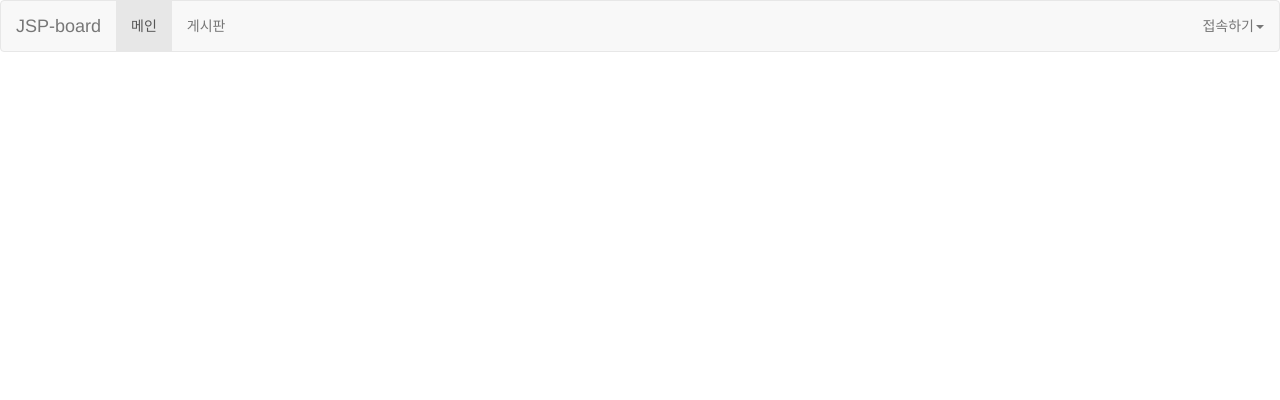
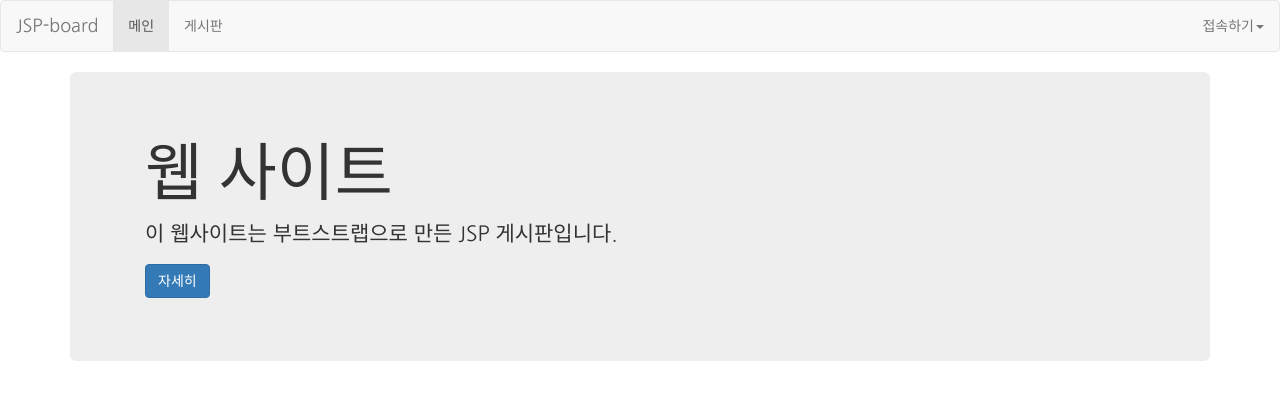
Before and after one commit to ujh1317/board_jsp, a Java web app: page /main.jsp in a window 1280 px wide. Shown: the top 400 px of the page. Run offline with Tomcat 11, a stand-in JSP engine, Linux system fonts and the light colour scheme; some libraries are stand-ins or nearby versions; some web fonts are replaced.

Commit message:
01/25 main.jsp add custom.css

```diff
--- /dev/null
+++ b/Board_jsp/WebContent/css/custom.css
@@ -0,0 +1,8 @@
+@import url(http://fonts.googleapis.com/earlyaccess/nanumgothic.css);
+@import url(http://fonts.googleapis.com/earlyaccess/hanna.css);
+*{
+	font-family: 'Nanum Gothic';
+}
+h1{
+	font-family: 'Hanna';
+}
--- a/Board_jsp/WebContent/main.jsp
+++ b/Board_jsp/WebContent/main.jsp
@@ -7,6 +7,7 @@
 <meta http-equiv="Content-Type" content="text/html; charset=UTF-8">
 <meta name="viewport" content="width-device-width" initial-scale="1">
 <link rel="stylesheet" href="css/bootstrap.css">
+<link rel="stylesheet" href="css/custom.css">
 <title>JSP-board</title>
 </head>
 <body>
@@ -62,6 +63,15 @@
 			%>
 		</div>
 	</nav>
+	<div class="container">
+		<div class="jumbotron">
+			<div class="container">
+				<h1>웹 사이트</h1>
+				<p>이 웹사이트는 부트스트랩으로 만든 JSP 게시판입니다.</p>
+				<p><a class="btn btn-primary btn-pull" href="#" role="button">자세히</a></p>
+			</div>
+		</div>
+	</div>
 	<script src="https://code.jquery.com/jquery-3.1.1.min.js"></script>
 	<script src="js/bootstrap.js"></script>
 </body>
```
